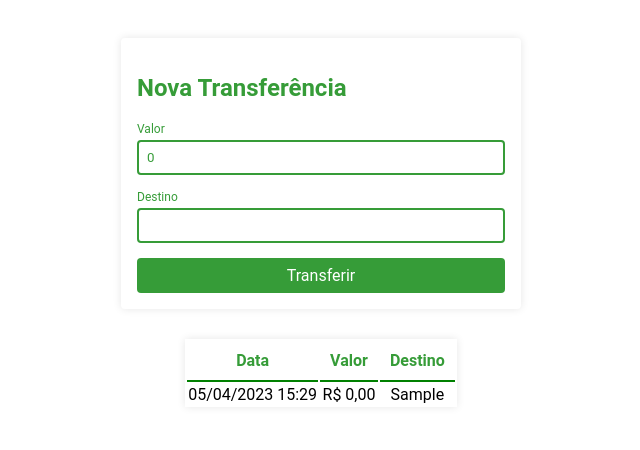
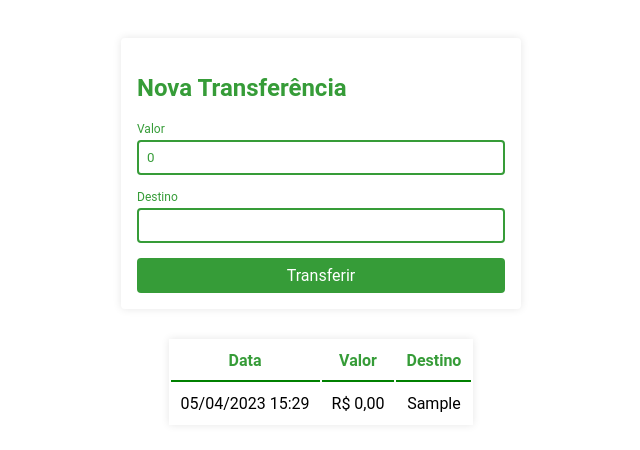
Before and after one commit to filipemelo2002/bytebank, an Angular app: page / in a window 1280 px wide. Both pictures are taken after typing "Sample" into the empty fields and a click on the button "Transferir". Shown: the top 450 px of the page, without its empty margins (319-959 px from the left). Built offline with nearby package versions, Linux system fonts and the light colour scheme.

Commit message:
1 file modified

```diff
--- a/src/app/extrato/extrato.component.html
+++ b/src/app/extrato/extrato.component.html
@@ -6,11 +6,11 @@
   </thead>
   <tbody *ngIf="transferencias?.length > 0; else listaVazia">
     <tr class="tabela__linha" *ngFor="let transferencia of transferencias">
-      <td class="tabela__cpmteudo">
+      <td class="tabela__conteudo">
         {{ transferencia?.data | date: 'short' }}
       </td>
-      <td class="tabela__cpmteudo">{{ transferencia?.valor | currency }}</td>
-      <td class="tabela__cpmteudo">{{ transferencia?.destino }}</td>
+      <td class="tabela__conteudo">{{ transferencia?.valor | currency }}</td>
+      <td class="tabela__conteudo">{{ transferencia?.destino }}</td>
     </tr>
   </tbody>
 </table>
```
